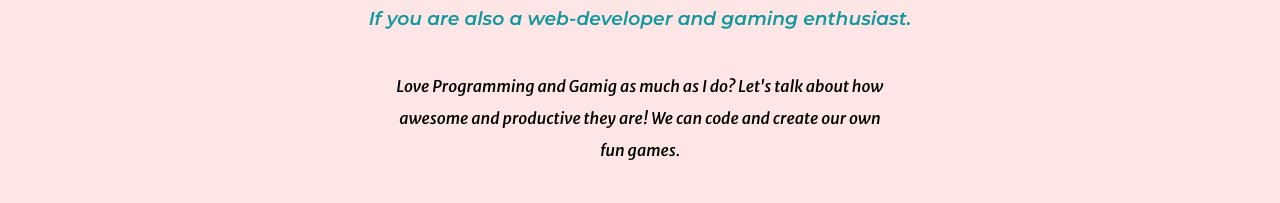
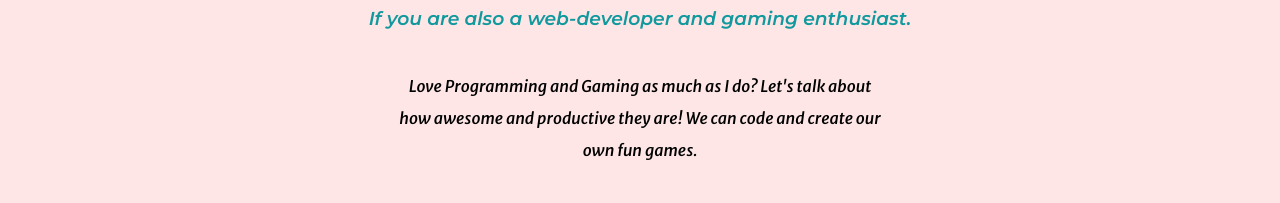
Before and after one commit to Abdul-coding/way2abdul, a plain HTML site: page index.html in a window 1280 px wide. Shown: the part 2411-2614 px from the top of the page. Drawn offline with Linux system fonts and the light colour scheme.

Commit message:
deployment error fix

```diff
--- a/index.html
+++ b/index.html
@@ -48,7 +48,7 @@
       <div class="contact-me">
         <h2>Get In Touch</h2>
         <h3>If you are also a web-developer and gaming enthusiast.</h3>
-        <p class="message">Love Programming and Gamig as much as I do? Let's talk about how awesome and productive they are! We can code and create our own fun games.</p>
+        <p class="message">Love Programming and Gaming as much as I do? Let's talk about how awesome and productive they are! We can code and create our own fun games.</p>
         <a class="btn" href="mailto:Abdul786rahman49@gmail.com" target="_blank" >CONTACT ME</a>
       </div>
     </div>
```
